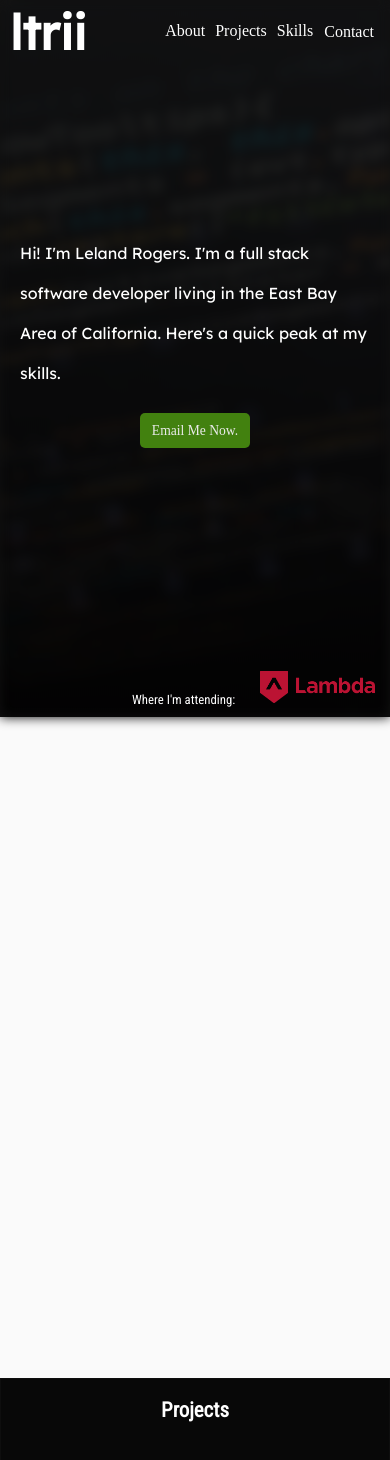
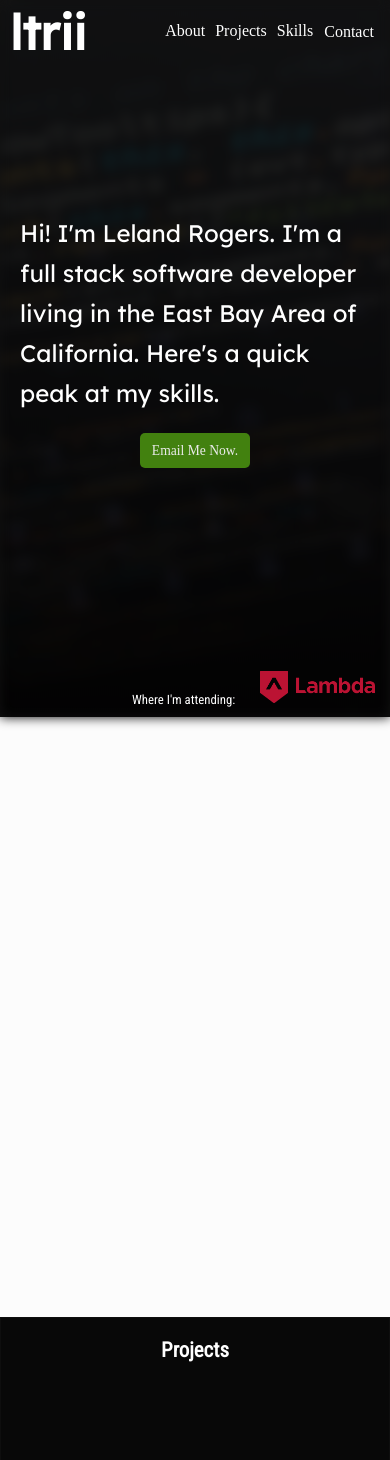
Before and after one commit to ltrii/port-ltrii, a React (Create React App) app: page / in a window 390 px wide. Shown: the top 1460 px of the page. Built offline with nearby package versions, Linux system fonts and the light colour scheme; a web font is replaced by a local one.

Commit message:
Font sizes and more

```diff
--- a/src/components/About.js
+++ b/src/components/About.js
@@ -6,7 +6,7 @@ export default function About() {
     return (
         <div className="about" name="about">
             {/* <img width="75%" src={maleava} alt="Avatar" /> */}
-            <div data-aos="fade" id="aboutText">
+            <div id="aboutText" data-aos="fade">
                 <p id="bigText">
                    I would love to work for you.
                 </p>
--- a/src/components/css/about.css
+++ b/src/components/css/about.css
@@ -1,23 +1,24 @@
 .about {
     box-sizing: border-box;
-    background-color: rgb(250, 250, 250);
-    color: rgba(0,0,0,.9);
+    background-color: rgb(252, 252, 252);
+    color: rgba(0,0,0,.95);
     width: 100%;
-    display: grid;
+    display: flex;
     min-height: 600px;
+    font-size: 1.1em;
     align-items: center;
     justify-items: center;
-    grid-template-columns: 1fr;
-    padding: 100px 50px;
     font-family: 'Roboto Condensed', 'Roboto', 'Lexend Exa', sans-serif;
 }
 
-#abouttext {
-    width: 70%;
+#aboutText {
+    width: 67%;
     margin: auto;
+    box-sizing: border-box;
 }
 
 #bigText {
-    font-size: 1.75em;
+    font-size: 2em;
+    font-family: 'Roboto';
     font-weight: 300;
 }
--- a/src/components/css/jumbo.css
+++ b/src/components/css/jumbo.css
@@ -39,6 +39,7 @@
     line-height: 40px;
     margin: 20px 0px;
     box-sizing: border-box;
+    font-size: 1.5em;
     font-family: 'Lexend Deca';
 }
 
--- a/src/components/css/projects.css
+++ b/src/components/css/projects.css
@@ -19,10 +19,12 @@
     border-radius: 5px;
     border: 2px solid rgba(0,0,0,.025);
     box-sizing: border-box;
+    margin: 20px;
     display: grid;
     grid-template-columns: 1fr;
     grid-template-rows: 50% 15% 35%;
     min-height: 450px;
+    max-width: 320px;
     color: black;
 }
 
@@ -65,21 +67,9 @@
 }
 
 .mapHolder {
-    display: grid;
-    padding: 50px;
-    grid-gap: 20px;
-    grid-template-columns: 1fr 1fr 1fr;
+    display: flex;
+    justify-content: center;
+    align-items: center;
+    flex-wrap: wrap;
     box-sizing: border-box;
 }
-
-@media(max-width: 1024px){
-    .mapHolder {
-        grid-template-columns: 1fr 1fr;
-    }
-}
-
-@media(max-width: 800px){
-    .mapHolder {
-        grid-template-columns: 1fr;
-    }
-}
```
